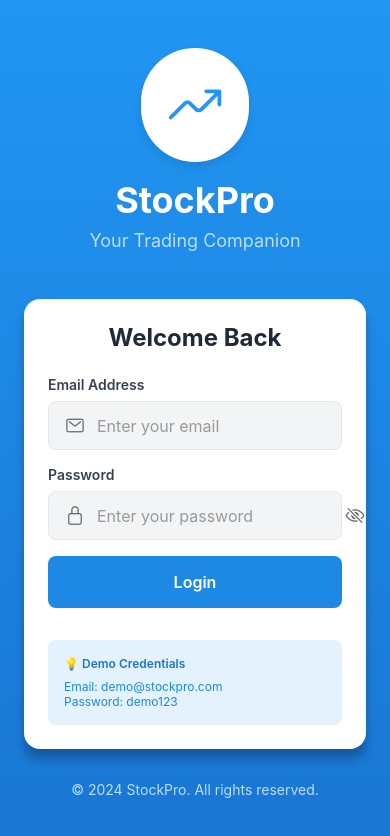
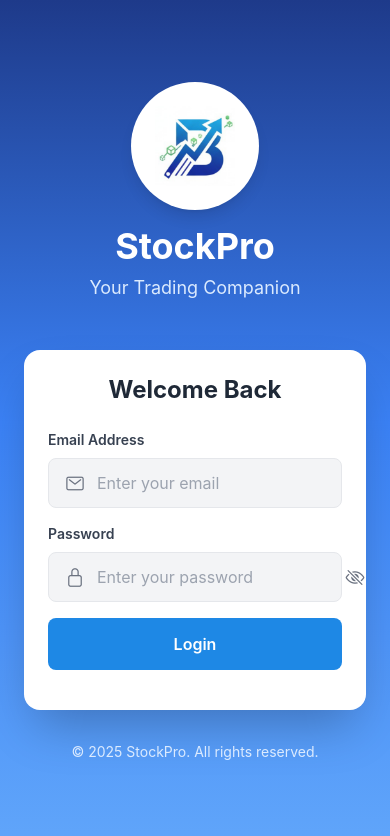
Before and after one commit to FakhirAhmedKhan/stockProMobileUi, a React Native app: screen /Login in a window 390 px wide. Shown: the top 836 px of the page. Built offline with nearby package versions, Linux system fonts and the light colour scheme.

Commit message:
improve this login screen and add logo

```diff
--- /dev/null
+++ b/src/hooks/useLogin.ts
@@ -0,0 +1,61 @@
+import { navigationRef } from "@/navigation/NavigationService";
+import { login } from "@/services/AuthService";
+import { useSessionUser } from "@/Store/authStore";
+import { useState } from "react";
+import { Alert } from "react-native";
+
+export const useLogin = () => {
+    const [email, setEmail] = useState("");
+    const [password, setPassword] = useState("");
+    const [loading, setLoading] = useState(false);
+    const [showPassword, setShowPassword] = useState(false);
+    const { setUser, setSessionSignedIn } = useSessionUser();
+
+    const handleLogin = async () => {
+        if (!email || !password) {
+            Alert.alert("Error", "Please enter both email and password");
+            return;
+        }
+
+        setLoading(true);
+
+        try {
+            const response = await login(email, password);
+
+            if (response.success) {
+                // Persist user details into Zustand auth store
+                if (response.user) {
+                    const rawUser: any = response.user;
+                    const userId = rawUser.id ?? rawUser.userId ?? rawUser.userID;
+
+                    setUser({
+                        userId,
+                        email: rawUser.email ?? email,
+                        userName: rawUser.name ?? rawUser.userName ?? "",
+                    });
+                    setSessionSignedIn(true);
+                }
+
+                Alert.alert("Success", response.message);
+                navigationRef.navigate("Dashboard");
+            } else {
+                Alert.alert("Login Failed", response.message);
+            }
+        } catch (error) {
+            Alert.alert("Error", "An unexpected error occurred");
+        } finally {
+            setLoading(false);
+        }
+    };
+
+    return {
+        email,
+        setEmail,
+        password,
+        setPassword,
+        loading,
+        showPassword,
+        setShowPassword,
+        handleLogin,
+    };
+}
--- a/src/screens/LoginScreen.tsx
+++ b/src/screens/LoginScreen.tsx
@@ -1,181 +1,117 @@
-import { NativeStackNavigationProp } from '@react-navigation/native-stack';
-import { LinearGradient } from 'expo-linear-gradient';
-import React, { useState } from 'react';
+import { LoginScreenProps, MainLogo } from "@/types/interface";
+import { LinearGradient } from "expo-linear-gradient";
+import Icon from "react-native-vector-icons/Ionicons";
+import Button from "@/components/Button";
+import { useLogin } from "@/hooks/useLogin";
 import {
-  Alert,
+  Image,
   KeyboardAvoidingView,
   Platform,
   ScrollView,
-  StyleSheet,
   Text,
   TextInput,
   View,
-} from 'react-native';
-import Icon from 'react-native-vector-icons/Ionicons';
-import { login } from '@/services/AuthService';
-import Button from '@/components/Button';
-import { useSessionUser } from '@/Store/authStore';
+} from "react-native";
 
-type RootStackParamList = {
-  Auth: undefined;
-  Dashboard: undefined;
-};
-
-type LoginScreenNavigationProp = NativeStackNavigationProp<
-  RootStackParamList,
-  'Auth'
->;
-
-interface LoginScreenProps {
-  navigation: LoginScreenNavigationProp;
-}
-
-const LoginScreen: React.FC<LoginScreenProps> = ({ navigation }) => {
-  const [email, setEmail] = useState('');
-  const [password, setPassword] = useState('');
-  const [loading, setLoading] = useState(false);
-  const [showPassword, setShowPassword] = useState(false);
-  const { setUser, setSessionSignedIn } = useSessionUser();
-
-  const handleLogin = async () => {
-    if (!email || !password) {
-      Alert.alert('Error', 'Please enter both email and password');
-      return;
-    }
-
-    setLoading(true);
-
-    try {
-      const response = await login(email, password);
-
-      if (response.success) {
-        // Persist user details into Zustand auth store
-        if (response.user) {
-          const rawUser: any = response.user;
-          const userId = rawUser.id ?? rawUser.userId ?? rawUser.userID;
-
-          setUser({
-            userId,
-            email: rawUser.email ?? email,
-            userName: rawUser.name ?? rawUser.userName ?? '',
-          });
-          setSessionSignedIn(true);
-        }
-
-        Alert.alert('Success', response.message);
-        navigation.navigate('Dashboard');
-      } else {
-        Alert.alert('Login Failed', response.message);
-      }
-    } catch (error) {
-      Alert.alert('Error', 'An unexpected error occurred');
-    } finally {
-      setLoading(false);
-    }
-  };
+const LoginScreen: React.FC<LoginScreenProps> = () => {
+  const {
+    email,
+    setEmail,
+    password,
+    setPassword,
+    loading,
+    showPassword,
+    setShowPassword,
+    handleLogin,
+  } = useLogin();
 
   return (
     <KeyboardAvoidingView
-      behavior={Platform.OS === 'ios' ? 'padding' : 'height'}
-      style={styles.container}
+      className="flex-1"
+      behavior={Platform.OS === "ios" ? "padding" : "height"}
     >
       <LinearGradient
-        colors={['#2196f3', '#1976d2']} // primary-500 to primary-700
-        style={styles.gradient}
+        colors={["#1e3a8a", "#3b82f6", "#60a5fa"]}
+        className="flex-1"
       >
-        <ScrollView
-          contentContainerStyle={styles.scrollContent}
-          keyboardShouldPersistTaps="handled"
-        >
-          <View style={styles.content}>
+        <ScrollView contentContainerClassName="flex-grow">
+          <View className="flex-1 justify-center px-6 py-12">
             {/* Logo Section */}
-            <View style={styles.logoSection}>
-              <View style={styles.iconContainer}>
-                <Icon name="trending-up" size={60} color="#2196f3" />
+            <View className="items-center mb-12">
+              <View className="bg-white rounded-full p-6 mb-4 shadow-lg items-center justify-center">
+                <Image
+                  source={MainLogo}
+                  style={{ width: 80, height: 80 }}
+                  resizeMode="contain"
+                />
               </View>
-              <Text style={styles.title}>StockPro</Text>
-              <Text style={styles.subtitle}>
+
+              <Text className="text-4xl font-bold text-white mb-2">
+                StockPro
+              </Text>
+              <Text className="text-lg text-blue-100">
                 Your Trading Companion
               </Text>
             </View>
 
             {/* Login Form */}
-            <View style={styles.formContainer}>
-              <Text style={styles.welcomeText}>
+            <View className="bg-white rounded-2xl p-6 shadow-2xl">
+              <Text className="text-2xl font-bold text-gray-800 mb-6 text-center">
                 Welcome Back
               </Text>
 
               {/* Email Input */}
-              <View style={styles.inputContainer}>
-                <Text style={styles.label}>
+              <View className="mb-4">
+                <Text className="text-sm font-semibold text-gray-700 mb-2">
                   Email Address
                 </Text>
-                <View style={styles.inputWrapper}>
-                  <Icon name="mail-outline" size={20} color="#666" />
+                <View className="flex-row items-center bg-gray-100 rounded-lg px-4 py-3 border border-gray-200">
+                  <Icon name="mail-outline" size={20} color="#6b7280" />
                   <TextInput
-                    style={styles.input}
+                    className="flex-1 ml-3 text-base text-gray-800"
                     placeholder="Enter your email"
-                    placeholderTextColor="#999"
                     value={email}
                     onChangeText={setEmail}
                     keyboardType="email-address"
                     autoCapitalize="none"
-                    autoComplete="email"
+                    placeholderTextColor="#9ca3af"
                   />
                 </View>
               </View>
 
               {/* Password Input */}
-              <View style={styles.inputContainer}>
-                <Text style={styles.label}>
+              <View className="mb-4">
+                <Text className="text-sm font-semibold text-gray-700 mb-2">
                   Password
                 </Text>
-                <View style={styles.inputWrapper}>
-                  <Icon name="lock-closed-outline" size={20} color="#666" />
+                <View className="flex-row items-center bg-gray-100 rounded-lg px-4 py-3 border border-gray-200">
+                  <Icon name="lock-closed-outline" size={20} color="#6b7280" />
                   <TextInput
-                    style={styles.input}
+                    className="flex-1 ml-3 text-base text-gray-800"
                     placeholder="Enter your password"
-                    placeholderTextColor="#999"
                     value={password}
                     onChangeText={setPassword}
                     secureTextEntry={!showPassword}
-                    autoCapitalize="none"
+                    placeholderTextColor="#9ca3af"
                   />
                   <Icon
-                    name={showPassword ? 'eye-outline' : 'eye-off-outline'}
+                    name={showPassword ? "eye-outline" : "eye-off-outline"}
                     size={20}
-                    color="#666"
+                    color="#6b7280"
                     onPress={() => setShowPassword(!showPassword)}
                   />
                 </View>
               </View>
 
               {/* Login Button */}
-              <Button
-                title="Login"
-                onPress={handleLogin}
-                loading={loading}
-                variant="primary"
-                style={styles.loginButton}
-              />
-
-              {/* Demo Credentials */}
-              <View style={styles.demoContainer}>
-                <Text style={styles.demoTitle}>
-                  💡 Demo Credentials
-                </Text>
-                <Text style={styles.demoText}>
-                  Email: demo@stockpro.com
-                </Text>
-                <Text style={styles.demoText}>
-                  Password: demo123
-                </Text>
+              <View className="mb-4">
+                <Button title="Login" onPress={handleLogin} loading={loading} />
               </View>
             </View>
 
             {/* Footer */}
-            <Text style={styles.footerText}>
-              © 2024 StockPro. All rights reserved.
+            <Text className="text-center text-blue-100 mt-8 text-sm">
+              © 2025 StockPro. All rights reserved.
             </Text>
           </View>
         </ScrollView>
@@ -184,120 +120,4 @@ const LoginScreen: React.FC<LoginScreenProps> = ({ navigation }) => {
   );
 };
 
-const styles = StyleSheet.create({
-  container: {
-    flex: 1,
-  },
-  gradient: {
-    flex: 1,
-  },
-  scrollContent: {
-    flexGrow: 1,
-  },
-  content: {
-    flex: 1,
-    justifyContent: 'center',
-    paddingHorizontal: 24, // px-6
-    paddingVertical: 48, // py-12
-  },
-  logoSection: {
-    alignItems: 'center',
-    marginBottom: 48, // mb-12
-  },
-  iconContainer: {
-    backgroundColor: 'white',
-    borderRadius: 9999, // rounded-full
-    padding: 24, // p-6
-    marginBottom: 16, // mb-4
-    shadowColor: '#000',
-    shadowOffset: {
-      width: 0,
-      height: 4,
-    },
-    shadowOpacity: 0.1,
-    shadowRadius: 10,
-    elevation: 4, // shadow-lg
-  },
-  title: {
-    fontSize: 36, // text-4xl
-    fontWeight: 'bold',
-    color: 'white',
-    marginBottom: 8, // mb-2
-  },
-  subtitle: {
-    fontSize: 18, // text-lg
-    color: '#bbdefb', // primary-100
-  },
-  formContainer: {
-    backgroundColor: 'white',
-    borderRadius: 16, // rounded-2xl
-    padding: 24, // p-6
-    shadowColor: '#000',
-    shadowOffset: {
-      width: 0,
-      height: 10,
-    },
-    shadowOpacity: 0.25,
-    shadowRadius: 10,
-    elevation: 10, // shadow-2xl
-  },
-  welcomeText: {
-    fontSize: 24, // text-2xl
-    fontWeight: 'bold',
-    color: '#1f2937', // gray-800
-    marginBottom: 24, // mb-6
-    textAlign: 'center',
-  },
-  inputContainer: {
-    marginBottom: 16, // mb-4
-  },
-  label: {
-    fontSize: 14, // text-sm
-    fontWeight: '600',
-    color: '#374151', // gray-700
-    marginBottom: 8, // mb-2
-  },
-  inputWrapper: {
-    flexDirection: 'row',
-    alignItems: 'center',
-    backgroundColor: '#f3f4f6', // gray-100
-    borderRadius: 8, // rounded-lg
-    paddingHorizontal: 16, // px-4
-    paddingVertical: 12, // py-3
-    borderWidth: 1,
-    borderColor: '#e5e7eb', // gray-200
-  },
-  input: {
-    flex: 1,
-    marginLeft: 12, // ml-3
-    fontSize: 16, // text-base
-    color: '#1f2937', // gray-800
-  },
-  loginButton: {
-    marginBottom: 16, // mb-4
-  },
-  demoContainer: {
-    backgroundColor: '#e3f2fd', // primary-50
-    borderRadius: 8, // rounded-lg
-    padding: 16, // p-4
-    marginTop: 16, // mt-4
-  },
-  demoTitle: {
-    fontSize: 12, // text-xs
-    fontWeight: '600',
-    color: '#1976d2', // primary-700
-    marginBottom: 8, // mb-2
-  },
-  demoText: {
-    fontSize: 12, // text-xs
-    color: '#1e88e5', // primary-600
-  },
-  footerText: {
-    textAlign: 'center',
-    color: '#bbdefb', // primary-100
-    marginTop: 32, // mt-8
-    fontSize: 14, // text-sm
-  },
-});
-
 export default LoginScreen;
--- a/src/types/interface.ts
+++ b/src/types/interface.ts
@@ -1,3 +1,5 @@
+import { LoginScreenNavigationProp } from "./types";
+
 export interface Customer {
     id?: string;
     name: string;
@@ -15,3 +17,8 @@ export interface Supplier {
     activeStatus?: boolean;
     [key: string]: any;
 }
+export interface LoginScreenProps {
+  navigation: LoginScreenNavigationProp;
+}
+
+export const MainLogo = require("../../assets/MainLogo.png");
--- /dev/null
+++ b/src/types/types.ts
@@ -0,0 +1,11 @@
+import { NativeStackNavigationProp } from "@react-navigation/native-stack";
+
+export type RootStackParamList = {
+  Auth: undefined;
+  Dashboard: undefined;
+};
+
+export type LoginScreenNavigationProp = NativeStackNavigationProp<
+  RootStackParamList,
+  "Auth"
+>;
```
Also changed, not shown: assets/MainLogo.png (added).
